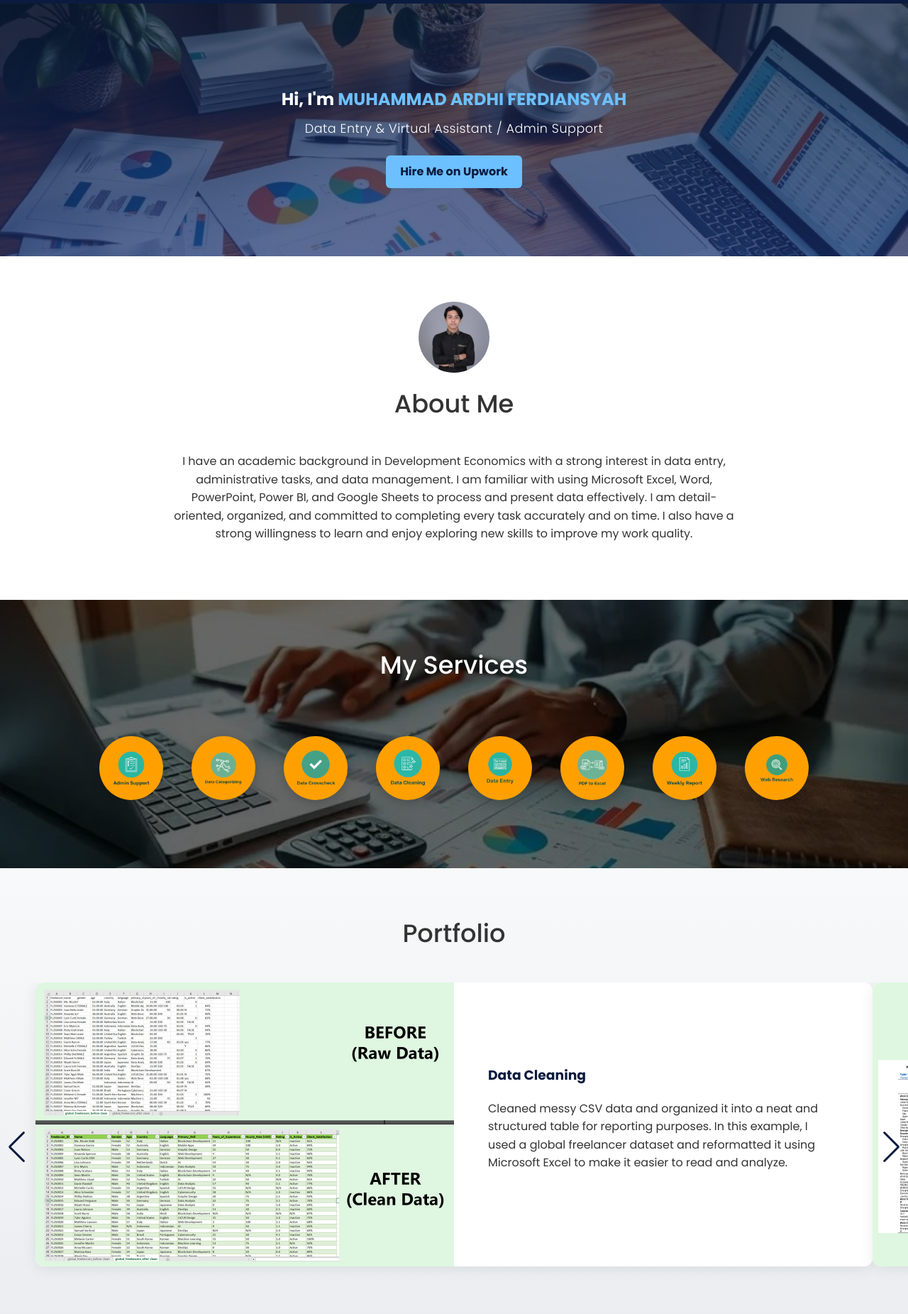
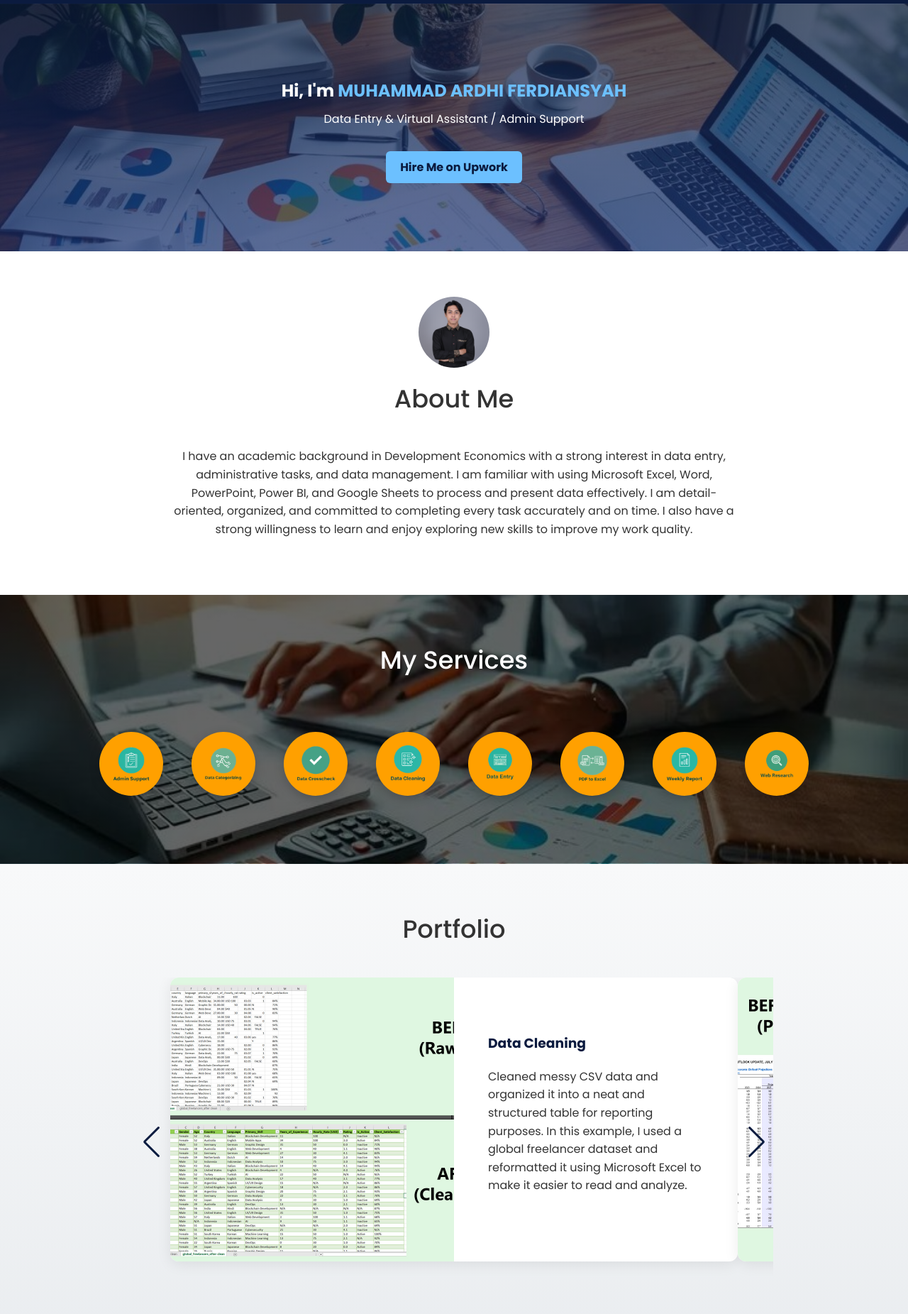
Before and after one commit to MuhammadArdhiFerdiansyah/Portofolio, a plain HTML site: page index.html in a window 1280 px wide. Shown: the part 49-1900 px from the top of the page at 71% size. Drawn offline with nearby package versions, Linux system fonts and the light colour scheme.

Commit message:
Update style.css

```diff
--- a/style.css
+++ b/style.css
@@ -62,6 +62,7 @@ body.sidebar-open {
 /* Pilihan Bahasa Dropdown */
 .lang-switcher {
     position: relative;
+    z-index: 102; /* Pastikan di atas navbar content */
 }
 .lang-menu-button {
     display: flex;
@@ -88,7 +89,6 @@ body.sidebar-open {
     position: absolute;
     top: calc(100% + 5px);
     right: 0;
-    z-index: 101;
     background-color: #182e6e;
     border: 1px solid rgba(255, 255, 255, 0.3);
     border-radius: 6px;
@@ -114,7 +114,6 @@ body.sidebar-open {
     text-align: left;
     font-family: 'Poppins', sans-serif;
     font-size: 0.9rem;
-    transition: background-color 0.3s ease;
 }
 .lang-dropdown button:hover {
     background-color: rgba(108, 192, 255, 0.2);
@@ -124,7 +123,6 @@ body.sidebar-open {
     color: #0b1b3f;
     font-weight: 500;
 }
-
 
 /* Hamburger Menu & Sidebar (Mobile) */
 .hamburger-menu {
@@ -182,7 +180,6 @@ body.sidebar-open .overlay {
     visibility: visible;
 }
 
-
 /* Hero */
 .hero {
   text-align: center;
@@ -192,14 +189,8 @@ body.sidebar-open .overlay {
   background-position: center;
   color: white;
 }
-.hero h1 {
-    margin-bottom: 0.5rem;
-}
-.hero-subtitle {
-    font-size: 1.1rem;
-    margin: 0;
-    font-weight: 300;
-    letter-spacing: 0.5px;
+.hero h1, .hero-subtitle {
+    margin: 0.5rem 0;
 }
 .hero h1 span { color: #6cc0ff; }
 .btn {
@@ -218,181 +209,52 @@ body.sidebar-open .overlay {
 }
 
 /* Sections */
-section[id] {
-  scroll-margin-top: 70px;
-}
-.about, .services, .portfolio, .testimonials, .contact {
-  padding: 4rem 2rem;
-  text-align: center;
-}
-.services, .portfolio, .contact {
-    padding-left: 0;
-    padding-right: 0;
-}
-h2 {
-    font-size: 2.2rem;
-    font-weight: 500;
-    margin-bottom: 2.5rem;
-    margin-top: 0;
-}
+section[id] { scroll-margin-top: 70px; }
+.about, .services, .portfolio, .testimonials, .contact { padding: 4rem 2rem; text-align: center; }
+.services, .portfolio, .contact { padding-left: 0; padding-right: 0; }
+h2 { font-size: 2.2rem; font-weight: 500; margin-bottom: 2.5rem; margin-top: 0; }
 
 /* About & Testimonials Text Wrap Fix */
-.about .text, .testimonials {
-  max-width: 800px;
-  margin-left: auto;
-  margin-right: auto;
-}
-.about {
-  display: flex;
-  flex-direction: column;
-  align-items: center;
-}
-.about img.profile {
-  width: 100px;
-  border-radius: 50%;
-  margin-bottom: 1rem;
-}
+.about .text, .testimonials { max-width: 800px; margin-left: auto; margin-right: auto; }
+.about { display: flex; flex-direction: column; align-items: center; }
+.about img.profile { width: 100px; border-radius: 50%; margin-bottom: 1rem; }
 
 /* Services */
-.services {
-  background: linear-gradient(rgba(0, 0, 0, 0.6), rgba(0, 0, 0, 0.6)), url('assets/services-background.jpg');
-  background-size: cover;
-  background-position: center;
-  color: white;
-}
-.service-logos {
-  display: flex;
-  flex-wrap: nowrap;
-  overflow-x: auto;
-  align-items: center;
-  gap: 2.5rem;
-  padding: 2rem 0;
-}
-.service-logos::before,
-.service-logos::after {
-    content: '';
-    margin: auto;
-}
+.services { background: linear-gradient(rgba(0, 0, 0, 0.6), rgba(0, 0, 0, 0.6)), url('assets/services-background.jpg'); background-size: cover; background-position: center; color: white; }
+.service-logos { display: flex; flex-wrap: nowrap; overflow-x: auto; align-items: center; gap: 2.5rem; padding: 2rem 0; }
+.service-logos::before, .service-logos::after { content: ''; margin: auto; }
 .service-logos::-webkit-scrollbar { height: 8px; }
 .service-logos::-webkit-scrollbar-track { background: rgba(0,0,0,0.2); }
 .service-logos::-webkit-scrollbar-thumb { background: #6cc0ff; border-radius: 4px; }
-.service-logos img {
-  width: 90px;
-  height: 90px;
-  border-radius: 50%;
-  object-fit: cover;
-  background-color: #FFA000;
-  box-shadow: 0 4px 15px rgba(0,0,0,0.2);
-  transition: transform 0.3s ease;
-  flex-shrink: 0;
-}
-.service-logos img:hover {
-  transform: scale(1.1);
-}
+.service-logos img { width: 90px; height: 90px; border-radius: 50%; object-fit: cover; background-color: #FFA000; box-shadow: 0 4px 15px rgba(0,0,0,0.2); transition: transform 0.3s ease; flex-shrink: 0; }
+.service-logos img:hover { transform: scale(1.1); }
 
 /* Portfolio */
-.portfolio {
-  background-color: #f8f9fa;
-  background-image: linear-gradient(to top, #e9ecef 0%, #f8f9fa 100%);
-}
-.portfolio-slider {
-  width: 100%;
-  margin: 2rem 0;
-  padding: 0 50px;
-  box-sizing: border-box;
-  z-index: 1;
-}
-.swiper-slide {
-  background: #ffffff;
-  border-radius: 12px;
-  box-shadow: 0 4px 20px rgba(0,0,0,0.08);
-  overflow: hidden;
-  min-height: 400px;
-}
-.portfolio-item-slide {
-  display: flex;
-  align-items: center;
-}
-.portfolio-image {
-  flex: 0 0 50%;
-  align-self: stretch;
-}
-.portfolio-image img {
-  width: 100%;
-  height: 100%;
-  object-fit: cover;
-  display: block;
-}
-.portfolio-info {
-  flex: 1;
-  padding: 2rem 3rem;
-  text-align: left;
-}
-.portfolio-info h3 {
-  margin-top: 0;
-  color: #0b1b3f;
-}
-
-/* -- PERBAIKAN FINAL DAN DEFINITIF UNTUK SLIDE TERAKHIR -- */
-.portfolio-final-slide {
-  display: flex; /* Hanya untuk centering vertikal */
-  align-items: center; /* Hanya untuk centering vertikal */
-  justify-content: flex-start; /* Hapus justify-content: center dari sini */
-  padding: 2rem;
-  background: #e9ecef;
-}
-.final-slide-content {
-  max-width: 600px;
-  text-align: center;
-  width: 100%; /* Lebar relatif agar margin auto bekerja */
-  margin-left: auto; /* Kunci untuk centering horizontal */
-  margin-right: auto; /* Kunci untuk centering horizontal */
-}
-
-.swiper-button-next,
-.swiper-button-prev {
-  color: #0b1b3f;
-}
-.swiper-pagination-bullet-active {
-  background: #0b1b3f;
-}
+.portfolio { background-color: #f8f9fa; background-image: linear-gradient(to top, #e9ecef 0%, #f8f9fa 100%); }
+.portfolio-slider { max-width: 900px; width: 100%; margin: 2rem auto; padding: 0 50px; box-sizing: border-box; position: relative; z-index: 1; }
+.swiper-slide { background: #ffffff; border-radius: 12px; box-shadow: 0 4px 20px rgba(0,0,0,0.08); overflow: hidden; min-height: 400px; }
+.portfolio-item-slide { display: flex; align-items: center; }
+.portfolio-image { flex: 0 0 50%; align-self: stretch; }
+.portfolio-image img { width: 100%; height: 100%; object-fit: cover; display: block; }
+.portfolio-info { flex: 1; padding: 2rem 3rem; text-align: left; }
+.portfolio-info h3 { margin-top: 0; color: #0b1b3f; }
+.portfolio-final-slide { display: flex; justify-content: center; align-items: center; padding: 2rem; background: #e9ecef; }
+.final-slide-content { max-width: 600px; text-align: center; }
+.swiper-button-next, .swiper-button-prev { color: #0b1b3f; }
+.swiper-pagination-bullet-active { background: #0b1b3f; }
 
 /* Testimonials & Contact */
 .testimonials { background: #ffffff; font-style: italic; }
 .testimonials .author { margin-top: 10px; font-weight: bold; }
-.contact {
-  background: linear-gradient(rgba(11, 27, 63, 0.85), rgba(24, 46, 110, 0.85)), url('assets/contact-background.jpg');
-  background-size: cover;
-  background-position: center;
-  color: white;
-}
+.contact { background: linear-gradient(rgba(11, 27, 63, 0.85), rgba(24, 46, 110, 0.85)), url('assets/contact-background.jpg'); background-size: cover; background-position: center; color: white; }
 .contact-content { max-width: 800px; margin: auto; padding: 0 2rem; }
 .contact-links { display: grid; grid-template-columns: repeat(auto-fit, minmax(150px, 1fr)); gap: 1.5rem; margin-top: 2.5rem; }
-.contact-links a {
-  color: white;
-  text-decoration: none;
-  background: rgba(255, 255, 255, 0.1);
-  padding: 12px 24px;
-  border-radius: 8px;
-  border: 1px solid rgba(255, 255, 255, 0.2);
-  transition: background-color 0.3s ease, transform 0.3s ease;
-  display: flex;
-  align-items: center;
-  justify-content: center;
-}
-.contact-links a:hover {
-  background: rgba(255, 255, 255, 0.2);
-  transform: translateY(-5px);
-}
+.contact-links a { color: white; text-decoration: none; background: rgba(255, 255, 255, 0.1); padding: 12px 24px; border-radius: 8px; border: 1px solid rgba(255, 255, 255, 0.2); transition: background-color 0.3s ease, transform 0.3s ease; display: flex; align-items: center; justify-content: center; }
+.contact-links a:hover { background: rgba(255, 255, 255, 0.2); transform: translateY(-5px); }
 .contact-links i { margin-right: 10px; font-size: 1.2rem; }
 
 /* Footer */
-footer {
-  background: #0b1b3f;
-  color: white;
-  text-align: center;
-  padding: 1rem;
-}
+footer { background: #0b1b3f; color: white; text-align: center; padding: 1rem; }
 
 /* Animations */
 .fade-in { animation: fadeIn 1.5s ease; }
@@ -411,17 +273,13 @@ footer {
   h2 { font-size: 1.8rem; }
   .hero-subtitle { font-size: 1rem; }
   .about, .services, .portfolio, .testimonials, .contact { padding: 3rem 1.5rem; }
-  .about .text, .testimonials { padding-left: 1rem; padding-right: 1rem; }
+  .about .text, .testimonials { padding: 0 1rem; }
   .service-logos { padding: 2rem 1.5rem; }
-  .portfolio-slider { padding: 0; }
+  .portfolio-slider { padding: 0; max-width: 100%; }
   .swiper-slide { flex-direction: column; text-align: center; min-height: auto; }
   .swiper-button-next, .swiper-button-prev { display: none; }
-  .portfolio-item-slide, .portfolio-final-slide { width: 100% !important; margin: 0; }
   .portfolio-image { width: 100%; }
   .portfolio-image img { height: 220px; }
   .portfolio-info { text-align: center; padding: 1.5rem; }
-  .contact-links {
-    grid-template-columns: 1fr 1fr;
-    gap: 1rem;
-  }
+  .contact-links { grid-template-columns: 1fr 1fr; gap: 1rem; }
 }
```
